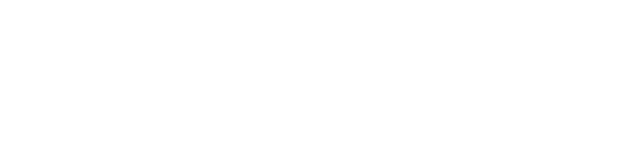
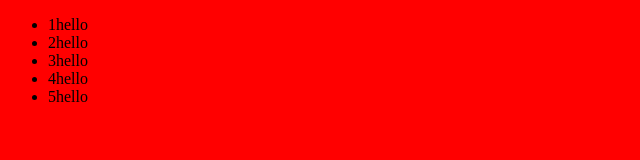
Before and after one commit to cuchen18/test1, a plain HTML site: page index.html in a window 1280 px wide. Shown: the whole page, without its empty margins (0-640 px from the left). Drawn offline with Linux system fonts and the light colour scheme.

Commit message:
第二次修改

```diff
--- a/index.css
+++ b/index.css
@@ -0,0 +1,3 @@
+body{
+    background-color: red;
+}
--- a/index.html
+++ b/index.html
@@ -5,8 +5,15 @@
     <meta http-equiv="X-UA-Compatible" content="IE=edge">
     <meta name="viewport" content="width=device-width, initial-scale=1.0">
     <title>Document</title>
+    <link rel="stylesheet" href="./index.css">
 </head>
 <body>
-
+    <ul>
+        <li>1hello</li>
+        <li>2hello</li>
+        <li>3hello</li>
+        <li>4hello</li>
+        <li>5hello</li>
+    </ul>
 </body>
 </html>
```
